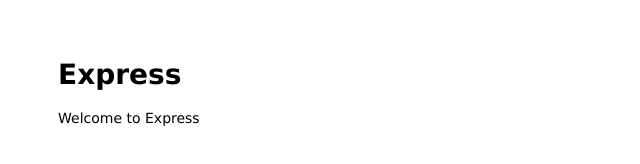
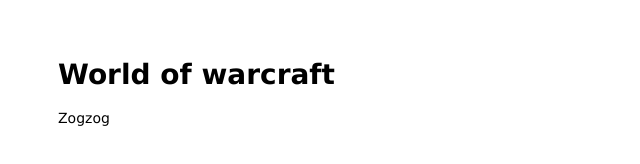
Before and after one commit to Anaderis/cesi-rn-backend, a website: page public/index.html in a window 1280 px wide. Shown: the whole page, without its empty margins (0-640 px from the left). Drawn offline with Linux system fonts and the light colour scheme.

Commit message:
Update index.html

```diff
--- a/public/index.html
+++ b/public/index.html
@@ -1,13 +1,11 @@
 <html>
+  <head>
+    <title>Express</title>
+    <link rel="stylesheet" href="/stylesheets/style.css" />
+  </head>
 
-<head>
-  <title>Express</title>
-  <link rel="stylesheet" href="/stylesheets/style.css">
-</head>
-
-<body>
-  <h1>Express</h1>
-  <p>Welcome to Express</p>
-</body>
-
+  <body>
+    <h1>World of warcraft</h1>
+    <p>Zogzog</p>
+  </body>
 </html>
```
